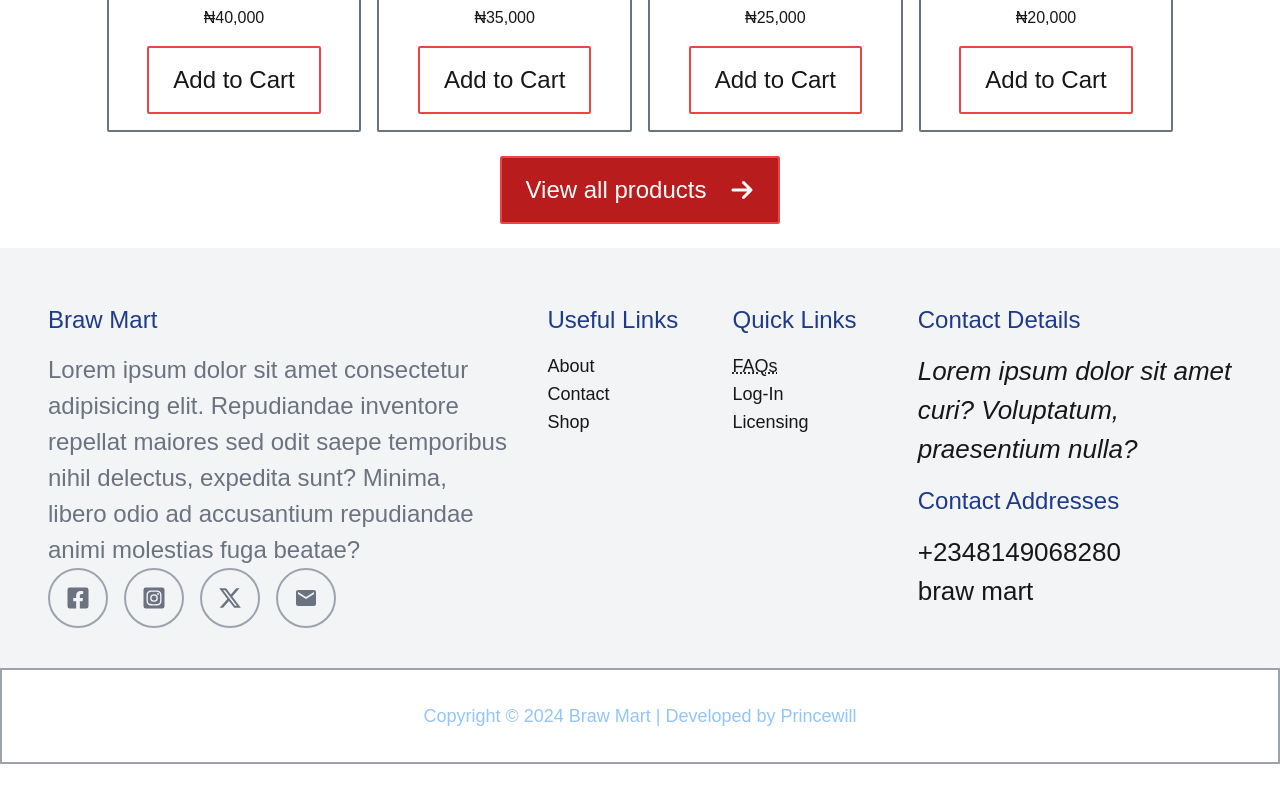
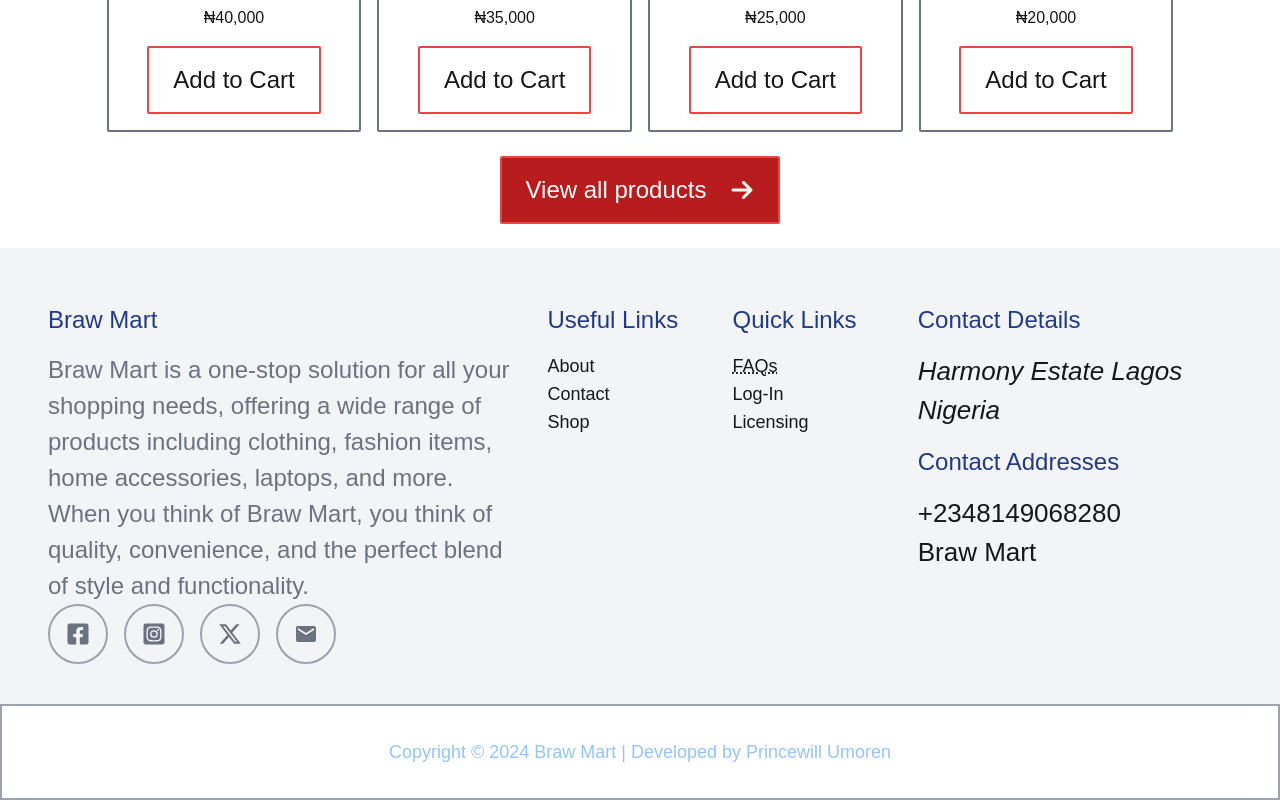
Before and after one commit to PrincewillUmoren/braw-mart-project, a Next.js app: page / in a window 1280 px wide. Shown: the part 2074-2874 px from the top of the page. Before the commit the page ends 2838 px from the top, so only its background shows below. Built offline with nearby package versions, Linux system fonts and the light colour scheme.

Commit message:
Fix: Footer write ups

```diff
--- a/src/app/components/Footer.jsx
+++ b/src/app/components/Footer.jsx
@@ -6,7 +6,7 @@ export default function Footer() {
     <footer>
         <FooterDetails/>
         <div className="text-center py-8 border-2 border-gray-400 text-lg text-blue-300">
-            <p>Copyright &copy; {new Date().getFullYear()} Braw Mart | Developed by <Link href={'mailto:info@brawmart.com'} className="hover:text-gray-800">Princewill</Link></p>
+            <p>Copyright &copy; {new Date().getFullYear()} Braw Mart | Developed by <Link href={'mailto:info@brawmart.com'} className="hover:text-gray-800">Princewill Umoren</Link></p>
         </div>
     </footer>
   )
--- a/src/app/components/FooterDetails.jsx
+++ b/src/app/components/FooterDetails.jsx
@@ -10,7 +10,7 @@ export default function FooterDetails() {
     <div className="grid grid-cols-[3fr_1fr_1fr_2fr] gap-x-5 text-[26px] px-8 py-10 bg-gray-100">
         <div className="text-gray-500 text-[24px] leading-9 px-4">
             <h2 className="text-2xl text-blue-900 capitalize py-4">Braw Mart</h2>
-            <p>Lorem ipsum dolor sit amet consectetur adipisicing elit. Repudiandae inventore repellat maiores sed odit saepe temporibus nihil delectus, expedita sunt? Minima, libero odio ad accusantium repudiandae animi molestias fuga beatae?</p>
+            <p>Braw Mart is a one-stop solution for all your shopping needs, offering a wide range of products including clothing, fashion items, home accessories, laptops, and more. When you think of Braw Mart, you think of quality, convenience, and the perfect blend of style and functionality.</p>
 
             <ul className="flex items-center space-x-4">
                 <li className="rounded-full border-2 border-gray-400 p-4">
@@ -45,11 +45,11 @@ export default function FooterDetails() {
         </div>
         <div>
             <h2 className="text-2xl text-blue-900 capitalize py-4">contact details</h2>
-            <address>Lorem ipsum dolor sit amet curi? Voluptatum, praesentium nulla?</address>
+            <address>Harmony Estate Lagos Nigeria</address>
             <aside>
                 <h3 className="text-2xl text-blue-900 capitalize py-4">contact addresses</h3>
                 <p><Link href="tel:+2348149068280">+2348149068280</Link></p>
-                <p><Link href="mailto:info@brawmart.com">braw mart</Link></p>
+                <p><Link href="mailto:info@brawmart.com">Braw Mart</Link></p>
             </aside>
         </div>
     </div>
```
